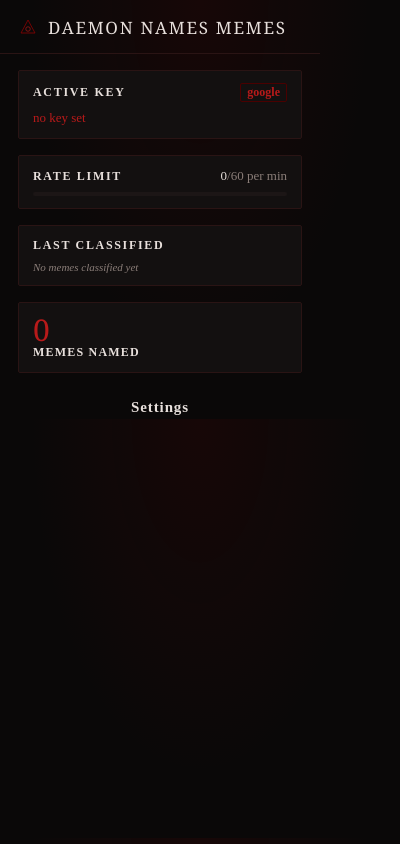
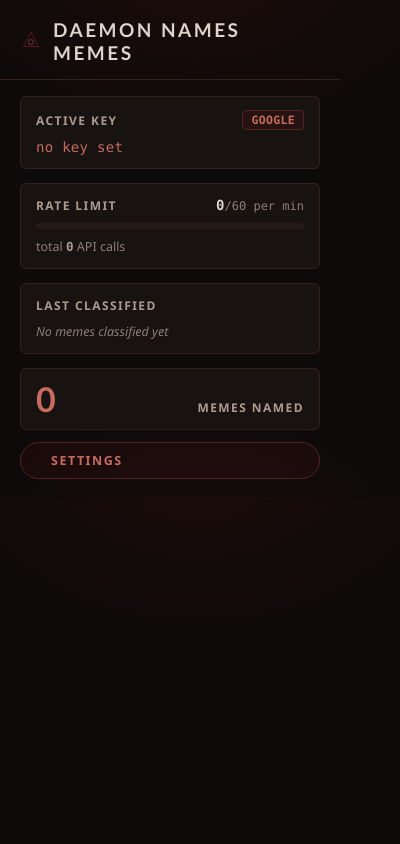
Before and after one commit to 44WXNRFEELSLIKEPINSXNDNEEDL9SINMYHEXRT/DAEMON_NAMES_MEMES, a browser extension: page extension/popup.html in a window 400 px wide. Drawn offline with Linux system fonts and the light colour scheme.

Commit message:
Feature: Updated background.js for new UI

```diff
--- a/extension/popup.html
+++ b/extension/popup.html
@@ -5,129 +5,177 @@
 <title>Daemon Names Memes</title>
 <style>
   :root {
-    --bg: #0a0808;
-    --panel: #131010;
-    --panel-border: #2a1414;
-    --blood: #8B0000;
-    --blood-bright: #b81a1a;
-    --blood-dim: #4a0000;
-    --text: #e8e0dc;
-    --text-dim: #8a7d78;
-    --mono: "Times New Roman", ui-monospace, "SF Mono", "Cascadia Code", Consolas, monospace;
-    --serif: Georgia, "Iowan Old Style", "Palatino Linotype", serif;
+    --bg: #0d0a09;
+    --panel: #181210;
+    --panel-border: #33201c;
+    --panel-border-hi: #4a2b25;
+    --blood: #8a1c1c;
+    --blood-bright: #c66b5f;
+    --blood-dim: #532320;
+    --text: #ded4cc;
+    --text-dim: #ab9c92;
+    --text-faint: #8d7f76;
+    --display: "Optima", "Candara", "Gill Sans", "Avenir Next", "Segoe UI", "Trebuchet MS", sans-serif;
+    --body: "Avenir Next", "Avenir", "Segoe UI", system-ui, -apple-system, "Helvetica Neue", "Noto Sans", sans-serif;
+    --mono: ui-monospace, "SF Mono", "Cascadia Code", "Consolas", "Roboto Mono", monospace;
   }
 
   * { box-sizing: border-box; }
 
   body {
-    width: 320px;
+    width: 340px;
     margin: 0;
-    background: var(--bg);
-    background-image: radial-gradient(ellipse at top, rgba(139,0,0,0.10) 0%, transparent 60%);
+    background:
+      radial-gradient(120% 70% at 50% -10%, rgba(138,28,28,0.14) 0%, transparent 55%),
+      radial-gradient(90% 50% at 50% 110%, rgba(120,45,40,0.07) 0%, transparent 60%),
+      var(--bg);
     color: var(--text);
-    font-family: var(--serif);
+    font-family: var(--body);
+    -webkit-font-smoothing: antialiased;
   }
 
   .top {
     display: flex;
     align-items: center;
-    gap: 10px;
-    padding: 16px 18px 14px;
+    gap: 11px;
+    padding: 18px 20px 15px;
     border-bottom: 1px solid var(--panel-border);
   }
 
-  .sigil { width: 20px; height: 20px; flex-shrink: 0; }
+  .sigil {
+    width: 22px;
+    height: 22px;
+    flex-shrink: 0;
+    animation: breathe 4.5s ease-in-out infinite;
+  }
+
+  @keyframes breathe {
+    0%, 100% { opacity: 0.7; }
+    50% { opacity: 1; }
+  }
 
   .top h1 {
-    font-size: 17px;
-    font-weight: 400;
-    letter-spacing: 0.1em;
+    font-family: var(--display);
+    font-size: 19px;
+    font-weight: 600;
+    letter-spacing: 0.13em;
     text-transform: uppercase;
     margin: 0;
+    color: var(--text);
   }
 
-  .body { padding: 16px 18px 18px; display: flex; flex-direction: column; gap: 16px; }
+  .body {
+    padding: 16px 20px 4px;
+    display: flex;
+    flex-direction: column;
+    gap: 14px;
+  }
 
   .stat-block {
     background: var(--panel);
     border: 1px solid var(--panel-border);
-    border-radius: 2px;
-    padding: 12px 14px;
+    border-radius: 6px;
+    padding: 13px 15px;
+    transition: border-color 0.25s ease, transform 0.25s ease, box-shadow 0.25s ease;
+  }
+
+  .stat-block:hover {
+    border-color: var(--panel-border-hi);
+    transform: translateY(-1px);
+    box-shadow: 0 6px 18px rgba(0,0,0,0.35);
   }
 
   .eyebrow {
-    font-family: var(--mono);
+    font-family: var(--body);
     font-size: 12px;
-    letter-spacing: 0.14em;
+    font-weight: 700;
+    letter-spacing: 0.12em;
     text-transform: uppercase;
-    color: var(--text);
-    margin-bottom: 8px;
+    color: var(--text-dim);
+    margin-bottom: 9px;
     display: flex;
     justify-content: space-between;
     align-items: center;
-    font-weight: bold !important;
   }
 
   .provider-chip {
     font-family: var(--mono);
-    font-size: 12px;
+    font-size: 11.5px;
     color: var(--blood-bright);
+    background: rgba(138,28,28,0.12);
     border: 1px solid var(--blood-dim);
-    padding: 1px 6px;
-    border-radius: 2px;
-    text-transform: none;
-    letter-spacing: 0;
+    padding: 2px 8px;
+    border-radius: 4px;
+    letter-spacing: 0.03em;
   }
 
   .key-value {
     font-family: var(--mono);
-    font-size: 13px;
+    font-size: 14px;
     color: var(--text);
+    letter-spacing: 0.02em;
   }
 
-  .key-value.unset { color: var(--blood-bright); }
+  .key-value.unset {
+    color: var(--blood-bright);
+  }
 
   .bar-row {
     display: flex;
     justify-content: space-between;
     align-items: baseline;
-    margin-bottom: 8px;
+    margin-bottom: 9px;
   }
 
   .bar-numbers {
     font-family: var(--mono);
-    font-size: 13px;
+    font-size: 14px;
   }
 
-  .bar-numbers .used { color: var(--text); }
-  .bar-numbers .limit { color: var(--text-dim); }
+  .bar-numbers .used { color: var(--text); font-weight: 600; }
+  .bar-numbers .limit { color: var(--text-faint); font-size: 12px; }
 
   .bar-track {
-    height: 4px;
-    background: #1c1616;
-    border-radius: 2px;
+    height: 6px;
+    background: #241a17;
+    border-radius: 3px;
     overflow: hidden;
   }
 
   .bar-fill {
     height: 100%;
-    background: var(--blood);
-    transition: width 0.2s ease;
+    background: linear-gradient(90deg, var(--blood), var(--blood-bright));
+    border-radius: 3px;
+    transition: width 0.35s cubic-bezier(0.22, 0.8, 0.36, 1);
   }
 
-  .bar-fill.warn { background: var(--blood-bright); }
+  .bar-fill.warn { background: linear-gradient(90deg, #a03030, #d0705f); }
+
+  .bar-total {
+    margin-top: 9px;
+    font-family: var(--body);
+    font-size: 12.5px;
+    color: var(--text-faint);
+  }
+
+  .bar-total span {
+    font-family: var(--mono);
+    font-weight: 600;
+    color: var(--text-dim);
+  }
 
   .preview-block {
     display: flex;
     gap: 12px;
+    align-items: center;
   }
 
   .preview-thumb {
     width: 56px;
     height: 56px;
-    border-radius: 2px;
+    border-radius: 5px;
     border: 1px solid var(--panel-border);
-    background: #0d0a0a;
+    background: #120d0c;
     flex-shrink: 0;
     object-fit: cover;
   }
@@ -136,13 +184,12 @@
     min-width: 0;
     display: flex;
     flex-direction: column;
-    justify-content: center;
-    gap: 4px;
+    gap: 5px;
   }
 
   .preview-name {
     font-family: var(--mono);
-    font-size: 12px;
+    font-size: 13px;
     color: var(--text);
     white-space: nowrap;
     overflow: hidden;
@@ -150,18 +197,18 @@
   }
 
   .preview-empty {
-    font-family: var(--mono);
-    font-size: 11px;
-    color: var(--text-dim);
+    font-family: var(--body);
+    font-size: 12.5px;
+    color: var(--text-faint);
     font-style: italic;
   }
 
   .preview-tag {
-    font-family: var(--mono);
-    font-size: 9px;
-    letter-spacing: 0.06em;
+    font-family: var(--body);
+    font-size: 11px;
+    letter-spacing: 0.08em;
     text-transform: uppercase;
-    color: var(--text-dim);
+    color: var(--blood-bright);
   }
 
   .count-block {
@@ -171,44 +218,65 @@
   }
 
   .count-number {
-    font-family: var(--serif);
-    font-size: 30px;
+    font-family: var(--display);
+    font-size: 34px;
+    font-weight: 600;
     color: var(--blood-bright);
     line-height: 1;
   }
 
   .count-label {
-    font-family: var(--mono);
+    font-family: var(--body);
     font-size: 12px;
-    letter-spacing: 0.1em;
+    font-weight: 700;
+    letter-spacing: 0.12em;
     text-transform: uppercase;
-    color: var(--text);
-    font-weight: bold !important;
+    color: var(--text-dim);
   }
 
-  .footer-link {
-    text-align: center;
-    padding: 4px 0 2px;
+  .footer { padding: 8px 20px 18px; }
+
+  .settings-btn {
+    display: block;
+    margin: 0 auto;
+    padding: 9px 30px;
+    font-family: var(--body);
+    font-size: 12.5px;
+    font-weight: 700;
+    letter-spacing: 0.12em;
+    text-transform: uppercase;
+    color: var(--blood-bright);
+    background: rgba(138,28,28,0.10);
+    border: 1px solid var(--blood-dim);
+    border-radius: 999px;
+    text-decoration: none;
+    transition: background 0.2s ease, color 0.2s ease, border-color 0.2s ease, transform 0.15s ease;
   }
 
-  .footer-link a {
-    font-family: var(--mono);
-    font-size: 15px;
-    letter-spacing: 0.06em;
-    color: var(--text);
-    text-decoration: none;
-    font-weight: bold !important;
+  .settings-btn:hover {
+    background: var(--blood);
+    border-color: var(--blood);
+    color: #f5ebe4;
   }
 
-  .footer-link a:hover { color: var(--blood-bright); }
+  .settings-btn:active { transform: scale(0.97); }
+
+  .settings-btn:focus-visible {
+    outline: 2px solid var(--blood-bright);
+    outline-offset: 2px;
+  }
+
+  @media (prefers-reduced-motion: reduce) {
+    * { animation: none !important; transition: none !important; }
+  }
 </style>
 </head>
 <body>
 
   <div class="top">
     <svg class="sigil" viewBox="0 0 40 40" fill="none" xmlns="http://www.w3.org/2000/svg">
-      <path d="M20 4 L34 30 L6 30 Z" stroke="#8B0000" stroke-width="1.6"/>
-      <circle cx="20" cy="22" r="4.5" stroke="#b81a1a" stroke-width="1.3"/>
+      <path d="M20 4 L34 30 L6 30 Z" stroke="#8a1c1c" stroke-width="1.6"/>
+      <circle cx="20" cy="22" r="4.5" stroke="#c66b5f" stroke-width="1.3"/>
     </svg>
     <h1>Daemon Names Memes</h1>
   </div>
@@ -229,6 +297,7 @@
         <span class="bar-numbers"><span class="used" id="rateUsed">0</span><span class="limit" id="rateLimit">/60 per min</span></span>
       </div>
       <div class="bar-track"><div class="bar-fill" id="rateBar" style="width:0%"></div></div>
+      <div class="bar-total">total <span id="quotaUsed">0</span> API calls</div>
     </div>
 
     <div class="stat-block">
@@ -242,16 +311,14 @@
     </div>
 
     <div class="stat-block count-block">
-      <div>
-        <div class="count-number" id="totalCount">0</div>
-        <div class="count-label">Memes named</div>
-      </div>
+      <div class="count-number" id="totalCount">0</div>
+      <div class="count-label">Memes named</div>
     </div>
 
   </div>
 
-  <div class="footer-link">
-    <a href="#" id="openOptions">Settings</a>
+  <div class="footer">
+    <a href="#" id="openOptions" class="settings-btn">Settings</a>
   </div>
 
 <script src="popup.js"></script>
--- a/extension/popup.js
+++ b/extension/popup.js
@@ -7,7 +7,7 @@ const DEFAULTS = {
     claude: { windowStart: 0, count: 0 },
     openai: { windowStart: 0, count: 0 }
   },
-  stats: { totalDownloaded: 0 },
+  stats: { totalDownloaded: 0, totalClassified: 0 },
   lastPreview: null // { imageDataUrl, filenameSlug, isMeme, timestamp }
 };
 
@@ -49,6 +49,7 @@ function render(settings) {
   bar.classList.toggle("warn", pct >= 80);
 
   document.getElementById("totalCount").textContent = settings.stats.totalDownloaded;
+  document.getElementById("quotaUsed").textContent = settings.stats.totalClassified;
 
   const thumb = document.getElementById("previewThumb");
   const info = document.getElementById("previewInfo");
```
Also changed, not shown: extension/background.js (+201 -30 lines), extension/options.html (+68 -53 lines), extension/manifest.json.
